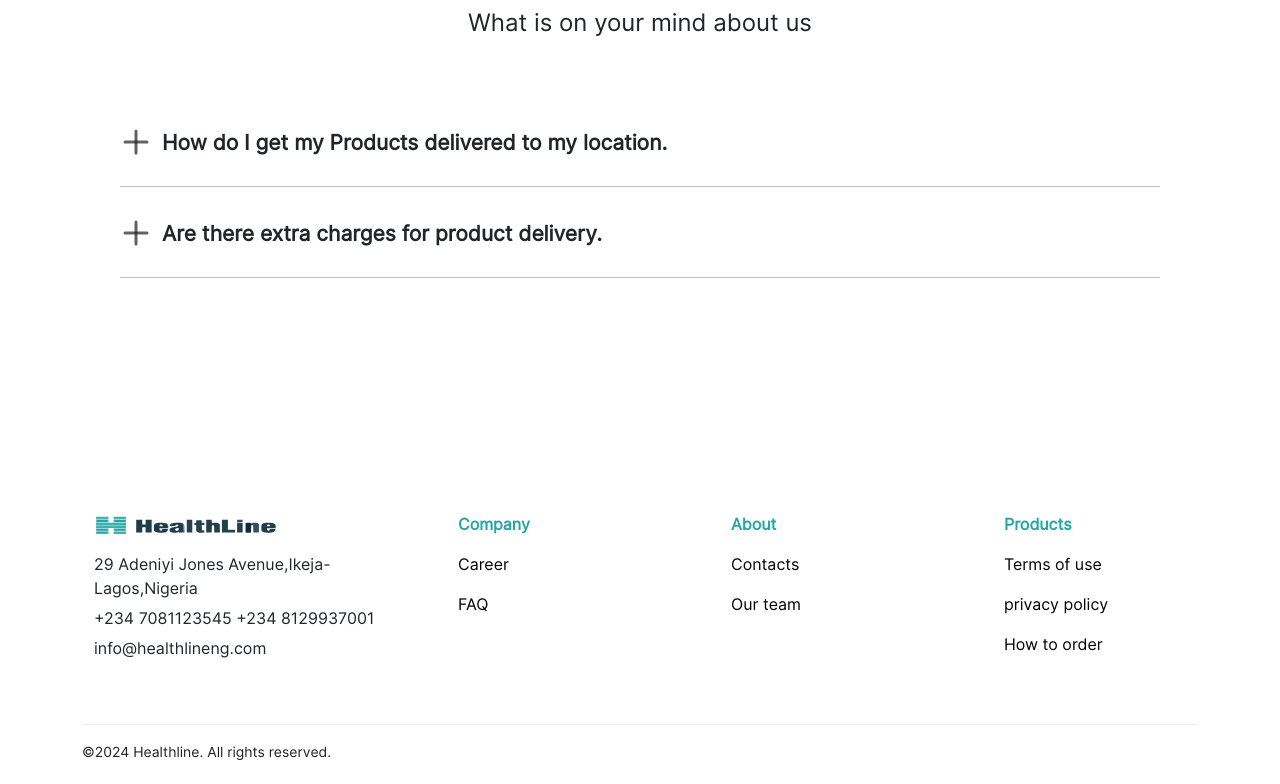
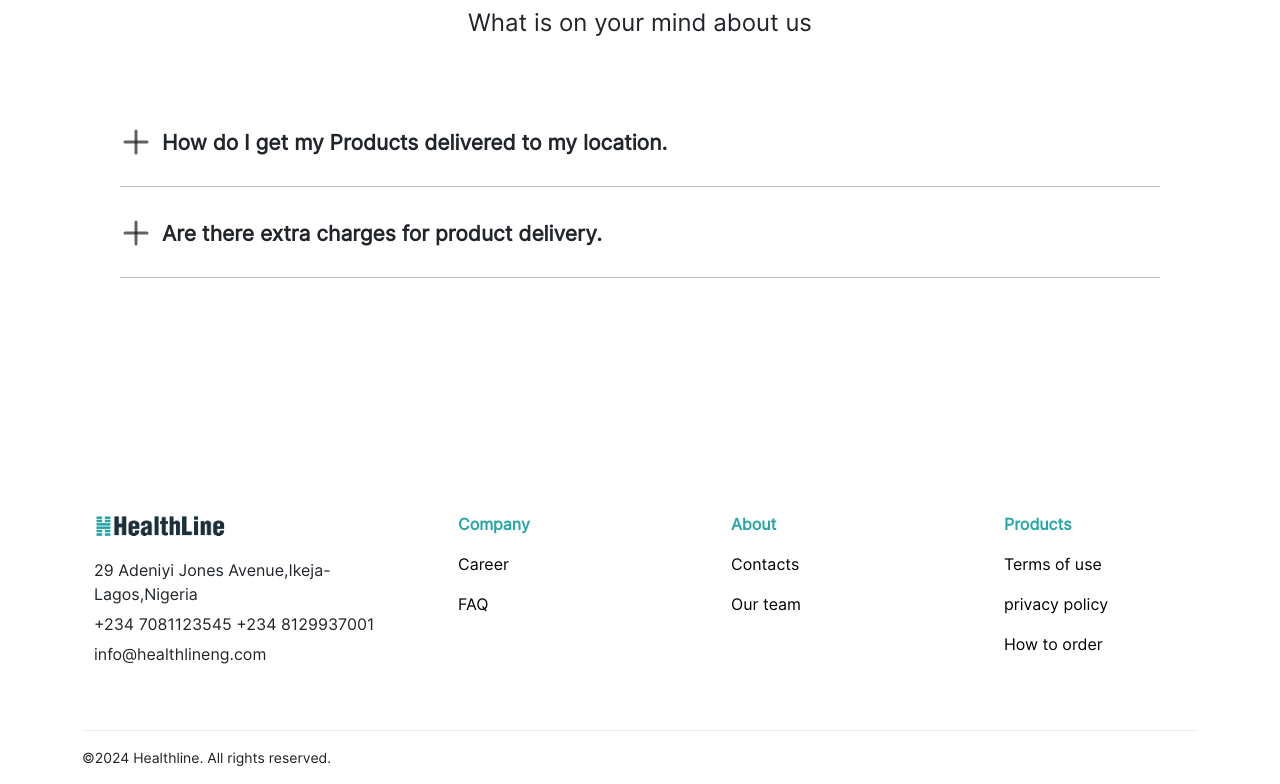
Before and after one commit to sammyhak/health_web, a Vue app: page / in a window 1280 px wide. Shown: the part 2789-3573 px from the top of the page. Built offline with nearby package versions, Linux system fonts and the light colour scheme; no server answers.

Commit message:
logo, fav and some fixes

```diff
--- a/src/components/HomeFooter.vue
+++ b/src/components/HomeFooter.vue
@@ -2,7 +2,7 @@
   <div class="container">
     <div class="row container">
       <div class="col-12 col-md-4">
-        <img src="../assets/healthLogo (2).svg" class="im" />
+        <img src="../assets/H Horizon-new.png" class="im" />
         <p class="mt-3">29 Adeniyi Jones Avenue,Ikeja-Lagos,Nigeria</p>
         <p class="pt">+234 7081123545 +234 8129937001</p>
         <p class="pt">info@healthlineng.com</p>
@@ -80,8 +80,7 @@ export default {
   font-size: 14px;
 }
 .im {
-  width: 183.58px;
-  height: 19.16px;
+  height: 30px;
 }
 p {
   font-size: 16px;
--- a/src/components/thirdProduct.vue
+++ b/src/components/thirdProduct.vue
@@ -102,7 +102,7 @@ export default {
 
 <style>
 .image-container {
-  height: 350px;
+  height: 150px;
   /* width:300px; Adjust the height as needed */
   overflow: hidden;
   /* Ensure images don't overflow the container */
```
